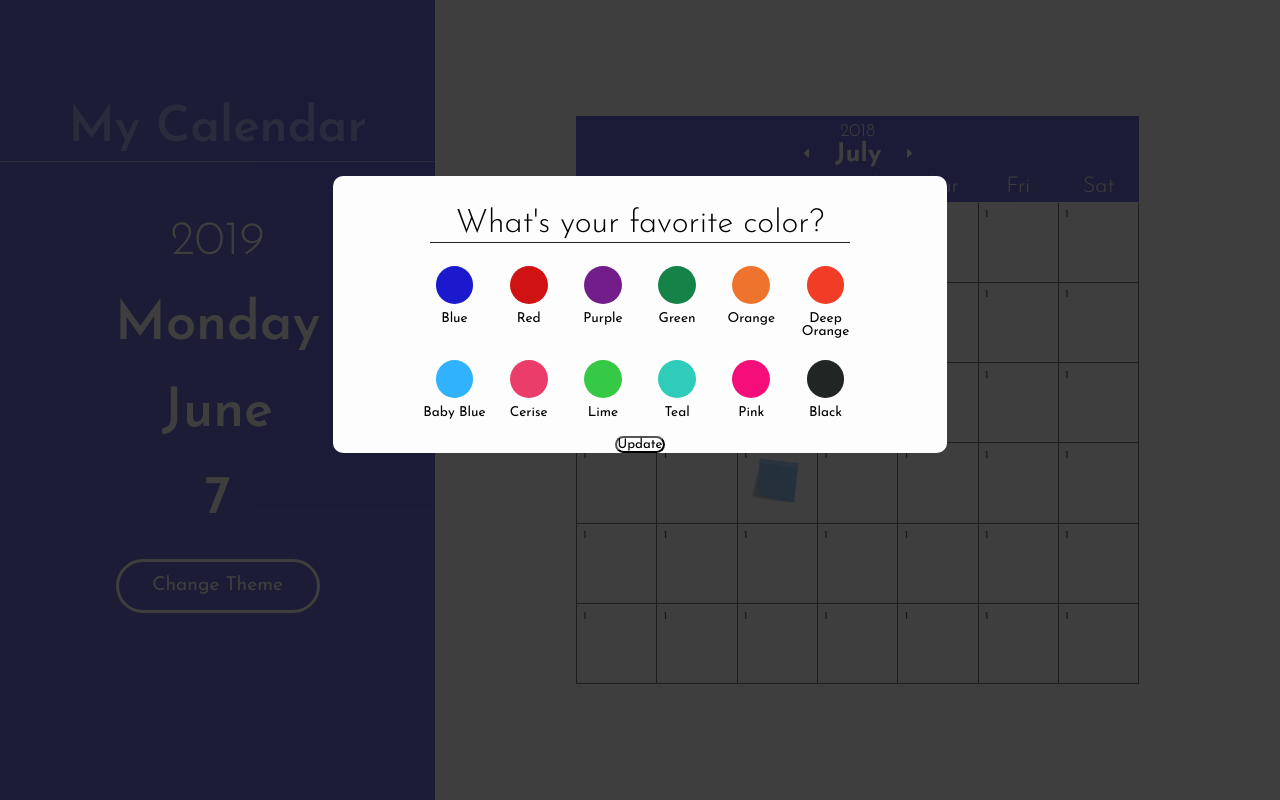
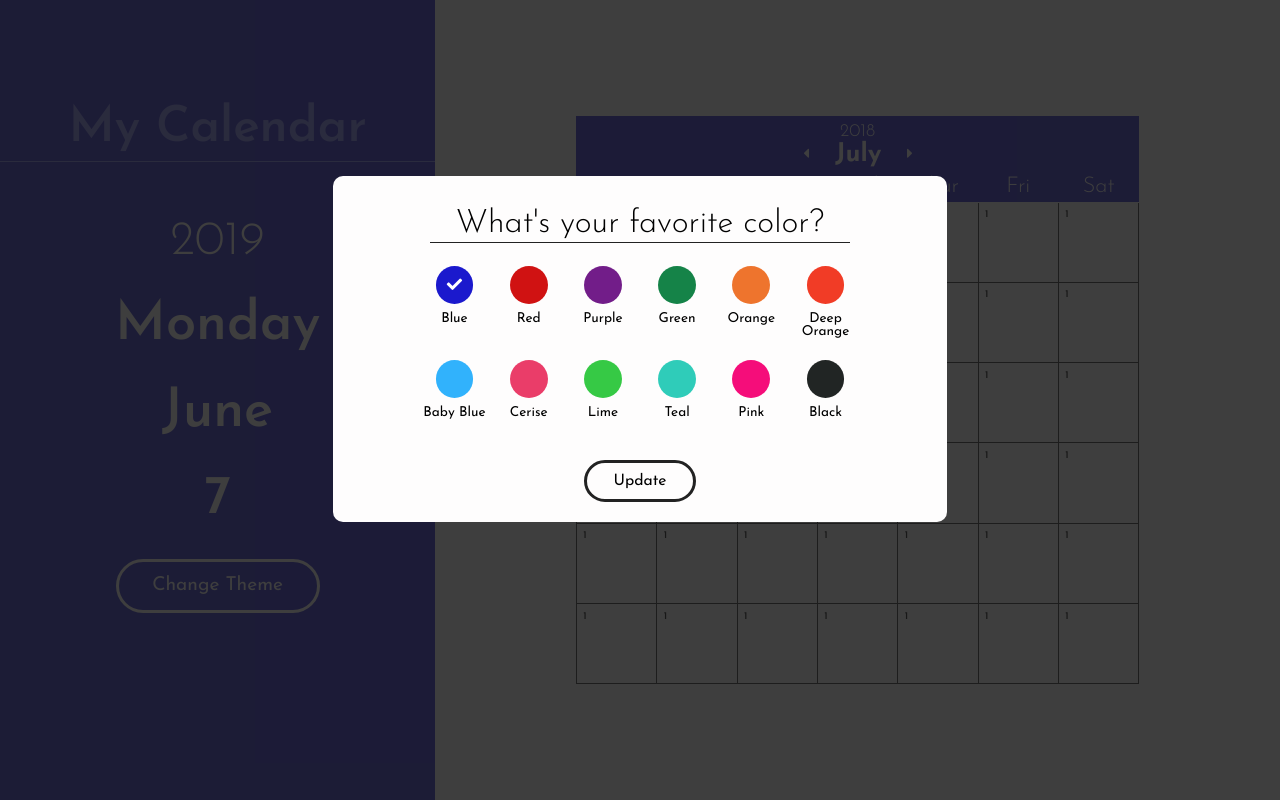
Before and after one commit to Zeztron/calendar-app, a website: page index.html in a window 1280 px wide. Drawn offline with Linux system fonts and the light colour scheme.

Commit message:
styled the update button

```diff
--- a/index.html
+++ b/index.html
@@ -117,7 +117,7 @@
                 <h4>What's your favorite color?</h4>
                 <div id="color-options">
                     <div class="color-option">
-                        <div id="blue" class="color-preview" style="background-color: #1b19cd"></div>
+                        <div id="blue" class="color-preview" style="background-color: #1b19cd"><i class="fas fa-check checkmark"></i></div>
                         <h5>Blue</h5>
                     </div>
 
--- a/sass/_modal.scss
+++ b/sass/_modal.scss
@@ -48,7 +48,32 @@
                 display: flex;
                 align-items: center;
                 justify-content: center;
+                transition: opacity .4s;
+                cursor: pointer;
+
+                &:hover {
+                    opacity: .8;
+                }
+
+                .checkmark {
+                    color: #fff;
+                    font-size: 1.2vw;
+                }
             }
         }
     }
+
+    #update-theme-button {
+        margin: 2.4rem 0 2.0rem;
+        padding: 1rem 2.6rem;
+        font-size: calc(.8rem + 0.6vw);
+        font-weight: 400;
+        border: 3px solid #222;
+        transition: all .4s;
+
+        &:hover {
+            color: #fff;
+            background-color: #222;
+        }
+    }
 }
```
Also changed, not shown: css/styles.css.
